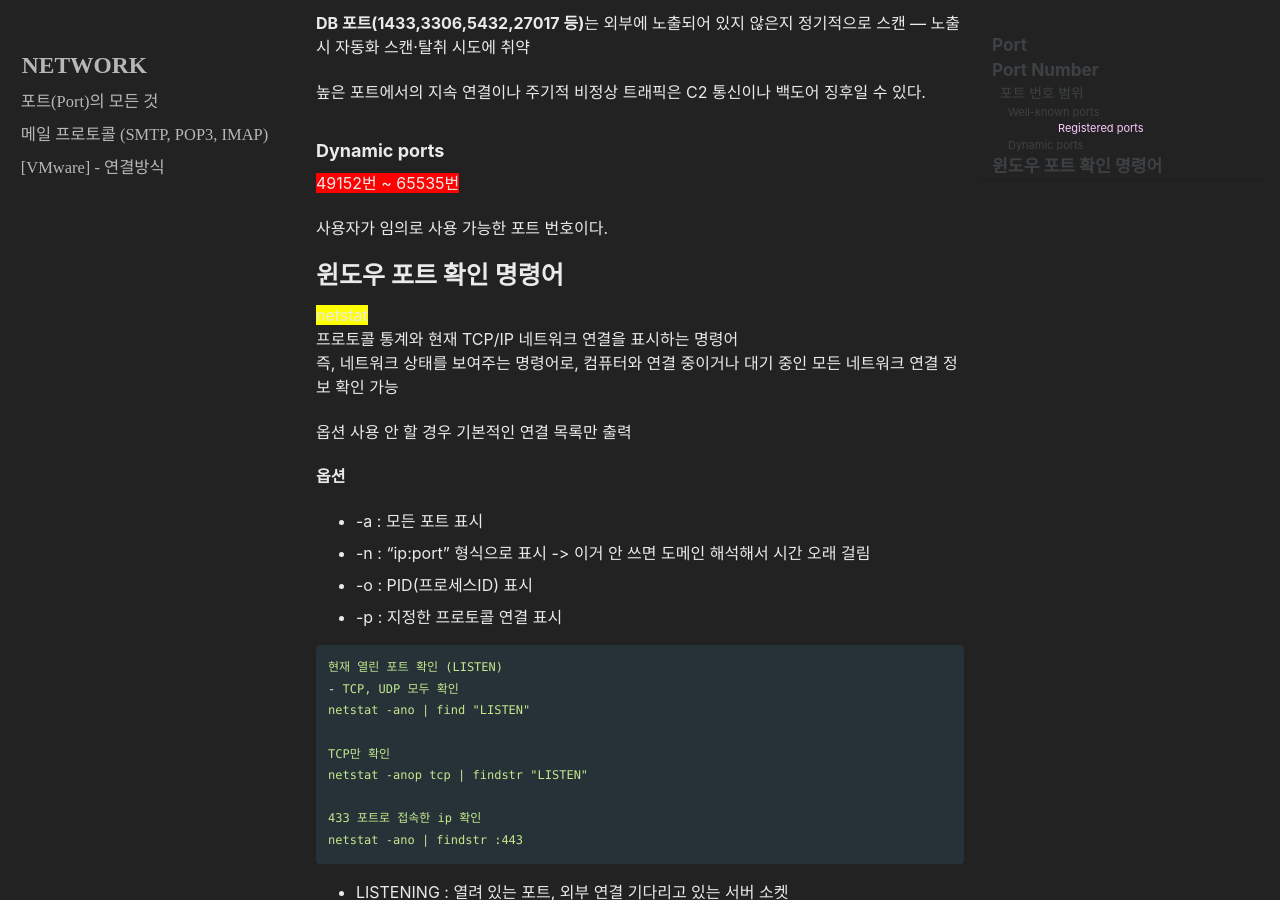
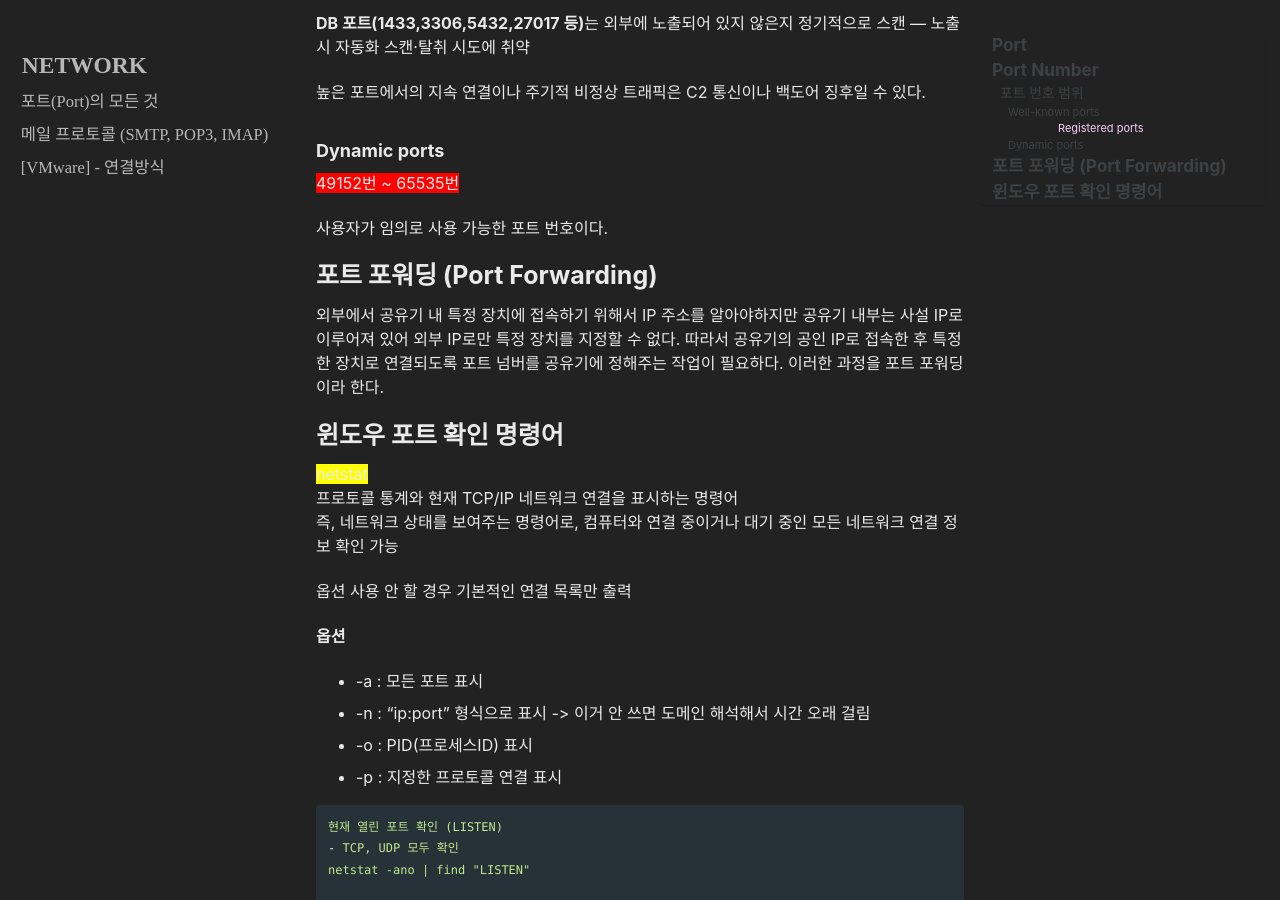
Before and after one commit to Hovember/Hovember.github.io, a Jekyll site: the page built from _posts/Network/2025-09-30-portnumber.md, in a window 1280 px wide and 900 px high, scrolled down 2826 px. Built offline with Jekyll 4.4.1, drawn with Linux system fonts in a browser that asks for light colours; cached includes are drawn as plain includes; some web fonts are replaced.

Commit message:
Update 2025-09-30-portnumber.md

```diff
--- a/_posts/Network/2025-09-30-portnumber.md
+++ b/_posts/Network/2025-09-30-portnumber.md
@@ -115,6 +115,12 @@ ip 주소나 도메인 포트 번호 같은 자원을 관리하는 공식 기관
 
 사용자가 임의로 사용 가능한 포트 번호이다.
 
+# 포트 포워딩 (Port Forwarding)
+
+외부에서 공유기 내 특정 장치에 접속하기 위해서 IP 주소를 알아야하지만 공유기 내부는 사설 IP로 이루어져 있어 외부 IP로만 특정 장치를 지정할 수 없다.
+따라서 공유기의 공인 IP로 접속한 후 특정한 장치로 연결되도록 포트 넘버를 공유기에 정해주는 작업이 필요하다.
+이러한 과정을 포트 포워딩이라 한다.
+
 # 윈도우 포트 확인 명령어
 
 <span style="background-color:yellow"> netstat </span><br>
```
